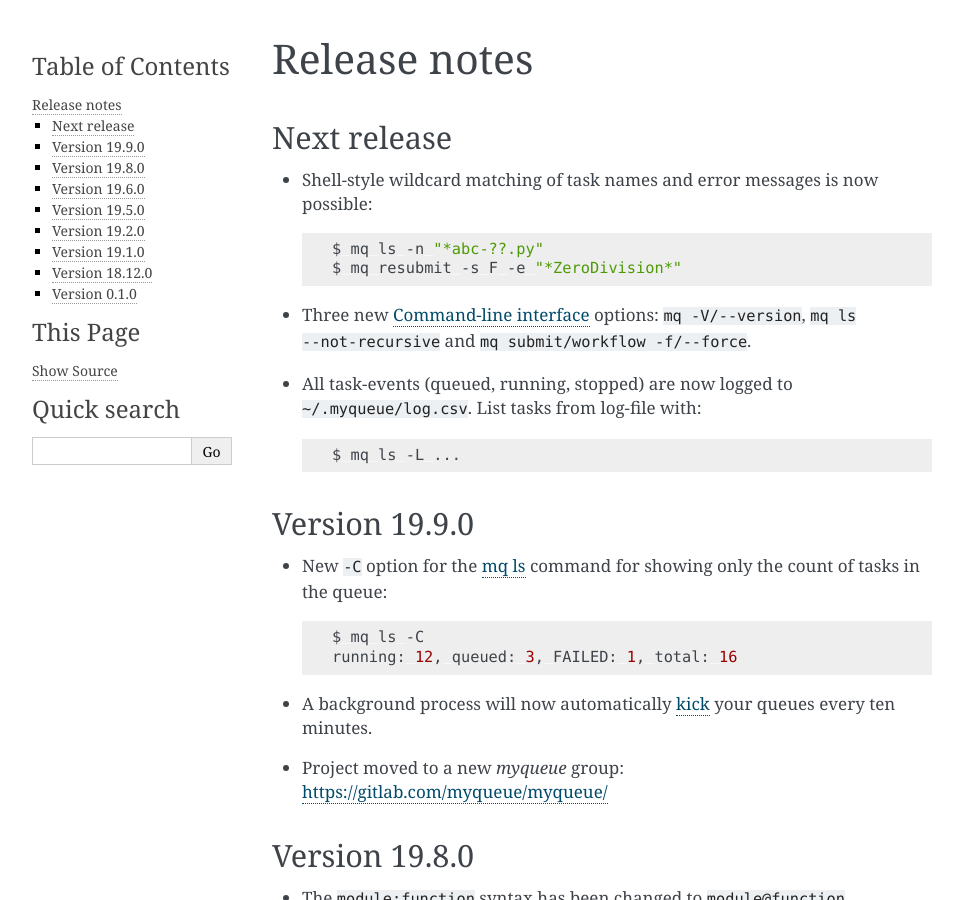
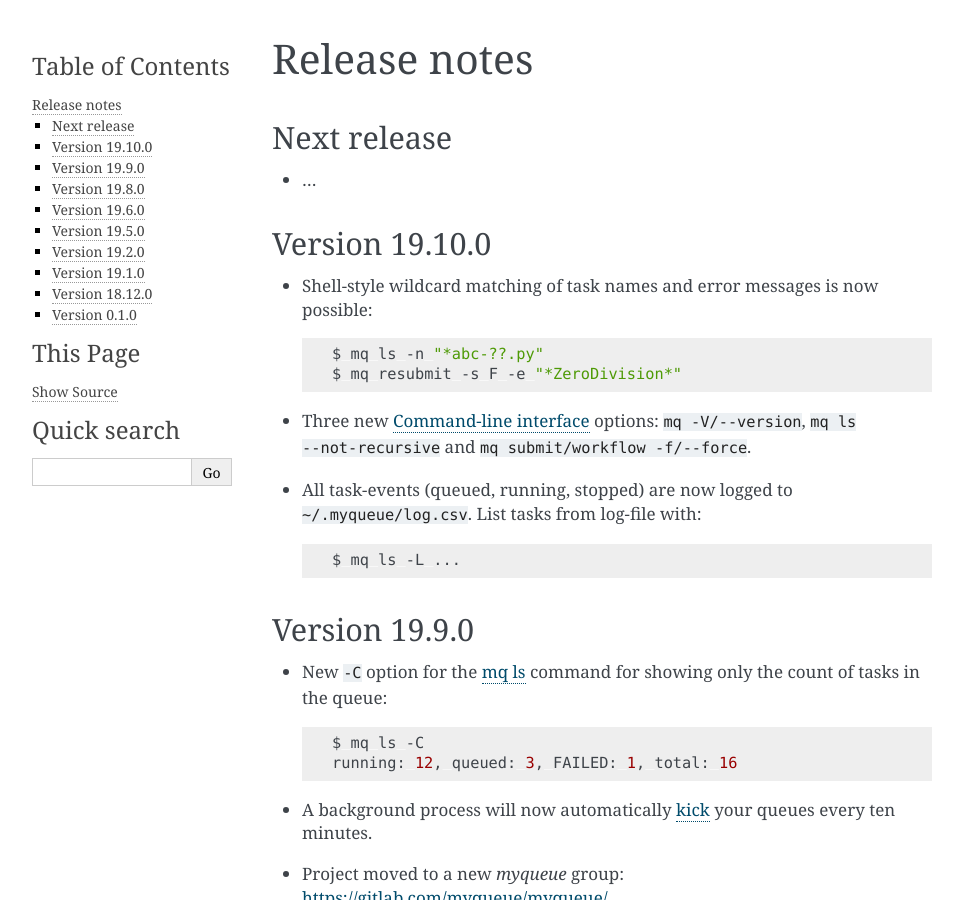
Before and after one commit to Yangxinsix/myqueue, a Sphinx documentation site: the page built from docs/releasenotes.rst, in a window 1280 px wide and 900 px high. Shown: the whole window, without its empty margins (148-1111 px from the left). Built offline with Sphinx 7.4.7, drawn with Linux system fonts in a browser that asks for light colours.

Commit message:
Version 19.10.0

```diff
--- a/docs/index.rst
+++ b/docs/index.rst
@@ -25,7 +25,7 @@ system administrator or database required.
 
     * Folder-based :ref:`Workflows`
 
-Latest release: :ref:`19.9.0 <releases>`.
+Latest release: :ref:`19.10.0 <releases>`.
 
 .. toctree::
     :maxdepth: 3
--- a/docs/releasenotes.rst
+++ b/docs/releasenotes.rst
@@ -8,6 +8,12 @@ Release notes
 
 Next release
 ============
+
+* ...
+
+
+Version 19.10.0
+===============
 
 * Shell-style wildcard matching of task names and error messages
   is now possible::
--- a/myqueue/__init__.py
+++ b/myqueue/__init__.py
@@ -4,7 +4,7 @@ if TYPE_CHECKING:
     from .task import Task  # noqa
 
 
-__version__ = '19.9.1b1'
+__version__ = '19.10.0'
 
 
 def submit(*tasks: 'Task', verbosity: int = 1, dry_run: bool = False) -> None:
```
